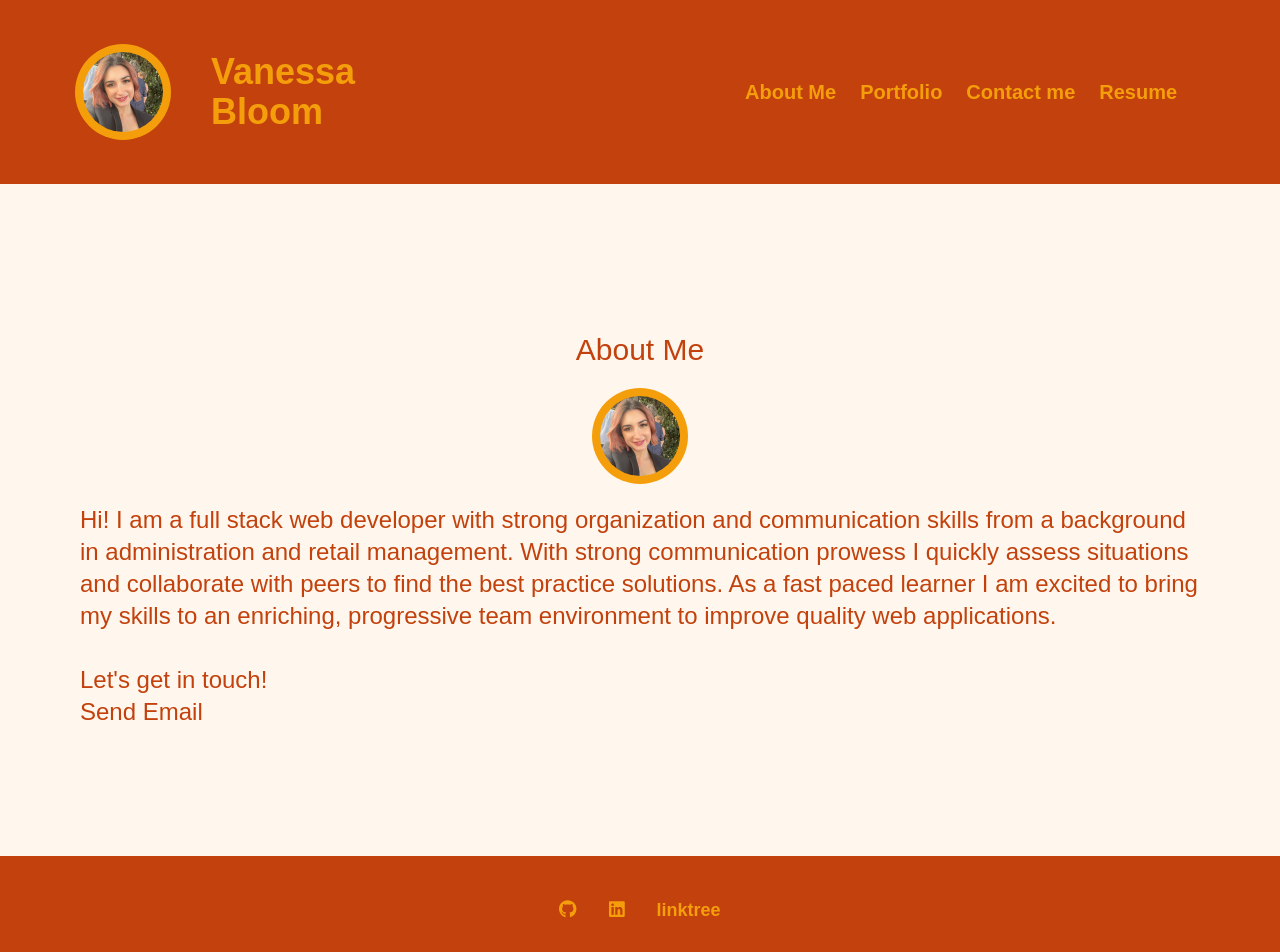
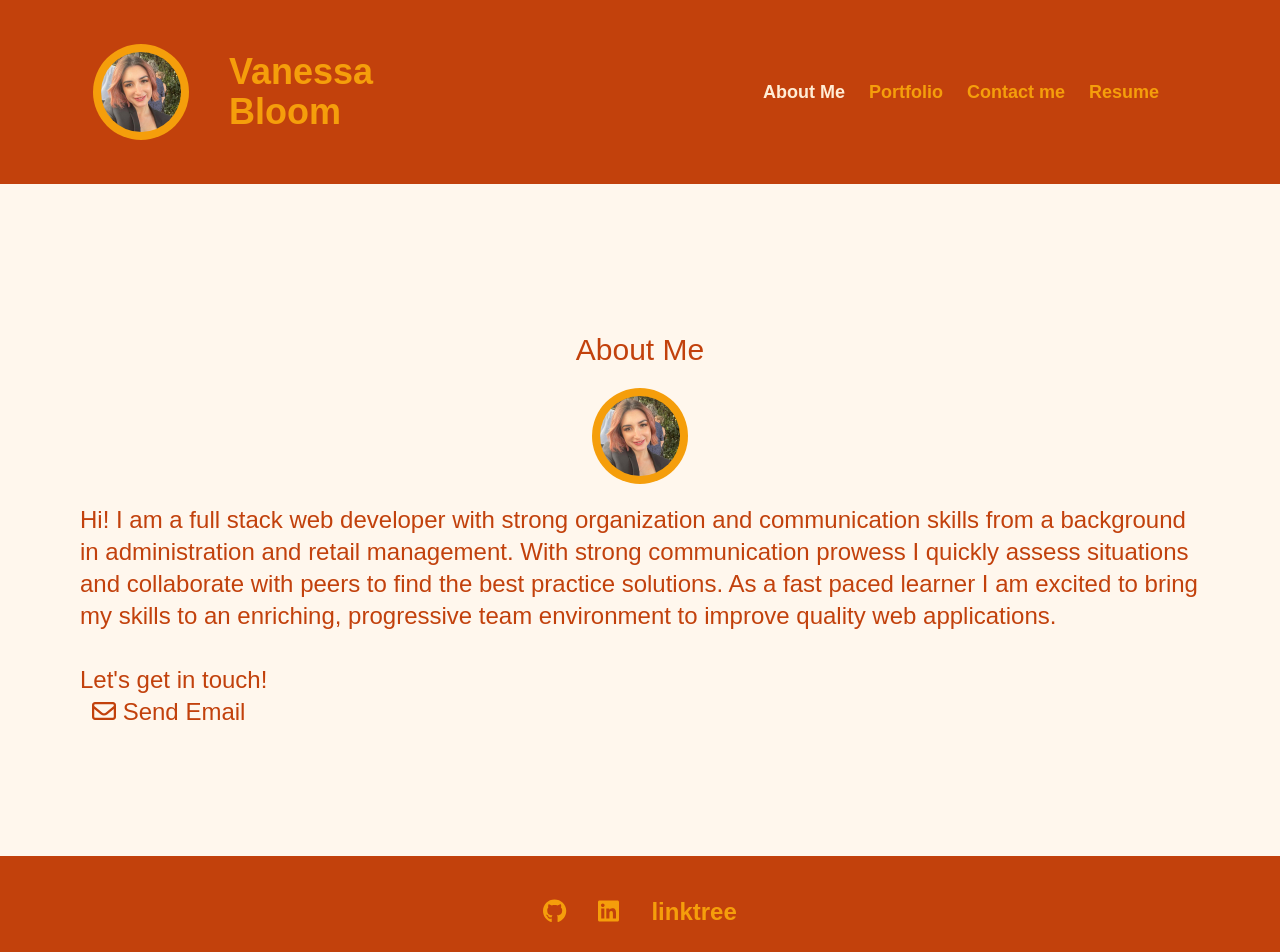
Before and after one commit to NessJade96/20-React-Portfolio, a React (Create React App) app: page / in a window 1280 px wide. Shown: the top 952 px of the page. Built offline with nearby package versions, Linux system fonts and the light colour scheme.

Commit message:
Form validation and active page indicators
Added the form validation on the Contact Me form and to highlight the navigation text when active on that page.

```diff
--- a/src/components/Footer.js
+++ b/src/components/Footer.js
@@ -6,9 +6,9 @@ import {faGithub, faLinkedin} from '@fortawesome/free-brands-svg-icons';
 
 export default function Footer() {
 	return (
-		<footer class="flex flex-col w-full p-10 text-lg font-bold text-center bg-orange-700 place-items-center text-amber-500">
+		<footer class="flex flex-col w-full p-10 text-2xl font-bold text-center bg-orange-700 place-items-center text-amber-500">
 			<ul class="md:flex-row md:flex">
-				<li class="md:px-4">
+				<li class="md:px-4 hover:text-orange-100">
 					<a
 						target="_blank"
 						href="https://github.com/NessJade96"
@@ -17,7 +17,7 @@ export default function Footer() {
 						<FontAwesomeIcon icon={faGithub} />
 					</a>
 				</li>
-				<li class="md:px-4">
+				<li class="md:px-4 hover:text-orange-100">
 					<a
 						href="https://www.linkedin.com/in/vanessa-bloom-8411b0238/"
 						target="_blank"
@@ -26,7 +26,7 @@ export default function Footer() {
 						<FontAwesomeIcon icon={faLinkedin} />
 					</a>
 				</li>
-				<li class="md:px-4">
+				<li class="md:px-4 hover:text-orange-100">
 					<a
 						href="https://linktr.ee/Vanessa.Jade"
 						target="_blank"
--- a/src/components/Navigation.js
+++ b/src/components/Navigation.js
@@ -1,44 +1,45 @@
 import React from 'react';
 
 export default function Navigation({currentPage, handlePageChange}) {
+	console.log(
+		'🚀 ~ file: Navigation.js ~ line 11 ~ Navigation ~ currentPage',
+		currentPage,
+		currentPage === 'About'
+	);
 	return (
-		<ul class="flex flex-col w-full px-4 xl:text-xl place-items-center md:flex-row md:justify-end">
-			<li class="px-3">
+		<ul class="flex flex-col w-full px-4  place-items-center md:flex-row md:justify-end">
+			<li class="px-3 hover:text-orange-100 ">
 				<a
 					href="#about"
 					onClick={() => handlePageChange('About')}
-					className={currentPage === 'About' ? 'nav-link active' : 'nav-link'}
+					className={currentPage === 'About' ? 'text-orange-100' : ''}
 				>
 					About Me
 				</a>
 			</li>
-			<li class="px-3">
+			<li class="px-3 hover:text-orange-100">
 				<a
 					href="#portfolio"
 					onClick={() => handlePageChange('Portfolio')}
-					className={
-						currentPage === 'Portfolio' ? 'nav-link active' : 'nav-link'
-					}
+					className={currentPage === 'Portfolio' ? 'text-orange-100' : ''}
 				>
 					Portfolio
 				</a>
 			</li>
-			<li class="px-3">
+			<li class="px-3 hover:text-orange-100">
 				<a
 					href="#contact"
 					onClick={() => handlePageChange('ContactMe')}
-					className={
-						currentPage === 'ContactMe' ? 'nav-link active' : 'nav-link'
-					}
+					className={currentPage === 'ContactMe' ? 'text-orange-100' : ''}
 				>
 					Contact me
 				</a>
 			</li>
-			<li class="px-3">
+			<li class="px-3 hover:text-orange-100">
 				<a
 					href="#resume"
 					onClick={() => handlePageChange('Resume')}
-					className={currentPage === 'Resume' ? 'nav-link active' : 'nav-link'}
+					className={currentPage === 'Resume' ? 'text-orange-100' : ''}
 				>
 					Resume
 				</a>
--- a/src/components/Project.js
+++ b/src/components/Project.js
@@ -68,17 +68,19 @@ export default function Project() {
 			{projects.map((project) => (
 				<article class="py-3" key={project.id}>
 					<div class="flex flex-col items-center ">
-						<div class="justify-center w-4/5 border-2 aspect-video border-amber-600">
-							<img
-								src={project.src}
-								alt={project.alt}
-								class="object-fill hover:opacity-40 "
-							/>
+						<div class="justify-center w-4/5 border-2 aspect-video border-amber-600 ">
+							<a target="_blank" href={project.hrefDeploy} rel="noreferrer">
+								<img
+									src={project.src}
+									alt={project.alt}
+									class="object-fill hover:opacity-40 "
+								/>
+							</a>
 						</div>
 						<div class="flex px-3">
 							<a
 								target="_blank"
-								class="px-3"
+								class="px-3 my-1 hover:bg-amber-600 rounded hover:text-orange-50"
 								href={project.hrefDeploy}
 								rel="noreferrer"
 							>
@@ -86,7 +88,7 @@ export default function Project() {
 							</a>
 							<a
 								target="_blank"
-								class="px-3"
+								class="px-3 my-1 hover:bg-amber-600 rounded hover:text-orange-50"
 								href={project.hrefGithub}
 								rel="noreferrer"
 							>
--- a/src/components/pages/About.js
+++ b/src/components/pages/About.js
@@ -1,5 +1,7 @@
 import React from 'react';
 import profilePic from '../../assets/profilepic.jpg';
+import {FontAwesomeIcon} from '@fortawesome/react-fontawesome';
+import {faEnvelope} from '@fortawesome/free-regular-svg-icons';
 
 export default function About() {
 	return (
@@ -24,8 +26,11 @@ export default function About() {
 				applications. <br />
 				<br />
 				Let's get in touch! <br />
-				<a href="mailto: ness.jade@outlook.com">
-					<i class="fa fa-envelope" aria-hidden="true"></i> Send Email
+				<a
+					class="px-3 my-1 hover:bg-amber-600 rounded hover:text-orange-50"
+					href="mailto: ness.jade@outlook.com"
+				>
+					<FontAwesomeIcon icon={faEnvelope} /> Send Email
 				</a>
 			</p>
 		</main>
--- a/src/components/pages/ContactMe.js
+++ b/src/components/pages/ContactMe.js
@@ -1,13 +1,70 @@
-import React from 'react';
+import {React, useState} from 'react';
+import {FontAwesomeIcon} from '@fortawesome/react-fontawesome';
+import {faEnvelope} from '@fortawesome/free-regular-svg-icons';
+// imports a helper function that will check if the email is valid
+import {validateEmail} from '../../utils/helpers';
 
 export default function ContactMe() {
+	// Create state variables for the fields in the form
+	// We are also setting their initial values to an empty string
+	const [email, setEmail] = useState('');
+	const [name, setName] = useState('');
+	const [message, setMessage] = useState('');
+	const [errorMessage, setErrorMessage] = useState('');
+
+	const handleInputChange = (e) => {
+		// Getting the value and name of the input which triggered the change
+		const {target} = e;
+		const inputType = target.name;
+		const inputValue = target.value;
+
+		// Based on the input type, we set the state of either email, name, or message
+		if (inputType === 'email') {
+			setEmail(inputValue);
+		} else if (inputType === 'name') {
+			setName(inputValue);
+		} else {
+			setMessage(inputValue);
+		}
+	};
+
+	const handleFormSubmit = (e) => {
+		// Preventing the default behavior of the form submit (which is to refresh the page)
+		e.preventDefault();
+
+		// First we check to see if the email is not valid or if the name is empty. If so we set an error message to be displayed on the page.
+
+		if (!name) {
+			setErrorMessage('Please enter your name');
+			// We want to exit out of this code block if something is wrong so that the user can correct it
+			return;
+		}
+		if (!validateEmail(email)) {
+			setErrorMessage('Please enter a valid email address');
+			return;
+		}
+
+		if (!message) {
+			setErrorMessage('Please enter a message to Vanessa');
+			// We want to exit out of this code block if something is wrong so that the user can correct it
+			return;
+		}
+
+		// If everything goes according to plan, we want to clear out the input.
+		setMessage('');
+		setName('');
+		setEmail('');
+	};
+
 	return (
 		<main class="ml-auto mr-auto 2xl:max-w-7xl ">
-			{/* eslint-disable-next-line jsx-a11y/anchor-has-content*/}
 			<h2 class="py-5 text-2xl text-center xl:text-3xl">
-				Contact Me{' '}
-				<a href="mailto: ness.jade@outlook.com">
-					<i class="fa fa-envelope" aria-hidden="true"></i>
+				Contact Me
+				<a
+					class="hover:bg-orange-100 rounded px-5"
+					href="mailto: ness.jade@outlook.com"
+				>
+					<FontAwesomeIcon icon={faEnvelope} />
 				</a>
 			</h2>
 			<form
@@ -16,12 +73,22 @@ export default function ContactMe() {
 			>
 				<p class="p-3 ">
 					Name:
-					<input required class="block border-2 border-amber-600" type="text" />
+					<input
+						name="name"
+						required
+						value={name}
+						onChange={handleInputChange}
+						class="block border-2 border-amber-600"
+						type="text"
+					/>
 				</p>
 				<p class="p-3">
 					Email address:
 					<input
 						required
+						name="email"
+						value={email}
+						onChange={handleInputChange}
 						class="block border-2 border-amber-600"
 						type="email"
 					/>
@@ -30,6 +97,9 @@ export default function ContactMe() {
 					Message:
 					<textarea
 						required
+						name="message"
+						value={message}
+						onChange={handleInputChange}
 						class="block max-w-full border-2 border-amber-600 placeholder:text-amber-500"
 						placeholder="Write your message here"
 						type="textarea"
@@ -37,7 +107,17 @@ export default function ContactMe() {
 						cols="50"
 					></textarea>
 				</p>
-				<input class="p-3 text-lg font-bold" type="submit" value="Submit" />
+				{errorMessage && (
+					<div>
+						<p className="px-3 error-text">{errorMessage}</p>
+					</div>
+				)}
+				<input
+					class="m-3 py-2 hover:bg-orange-100 px-4 rounded text-lg font-bold border-2 border-amber-600"
+					type="submit"
+					value="Submit"
+					onClick={handleFormSubmit}
+				/>
 			</form>
 		</main>
 	);
--- a/src/components/pages/Resume.js
+++ b/src/components/pages/Resume.js
@@ -6,13 +6,17 @@ export default function Resume() {
 			<h2 class="py-5 text-2xl text-center xl:text-3xl">Resume</h2>
 			<div class="px-5 py-2 md:px-10 md:py-5 lx:py-10 xl:px-20">
 				<p class="mx-5">
-					Download my{' '}
-					<a href="../assets/resume.pdf" download="Vanessa_Bloom_Resume">
+					Download my
+					<a
+						class="px-2 my-1 hover:bg-amber-600 rounded hover:text-orange-50"
+						href="../assets/resume.pdf"
+						download="Vanessa_Bloom_Resume"
+					>
 						resume
 					</a>
 				</p>
 				<article class="flex flex-col justify-center md:flex-row">
-					<ul class="py-3 md:px-12">
+					<ul class="py-3 md:px-12 md:py-20">
 						<h3 class="px-5 text-2xl xl:text-3xl">Frontend</h3>
 						<li>- HTML</li>
 						<li>- CSS</li>
@@ -22,7 +26,7 @@ export default function Resume() {
 						<li>- JQuery</li>
 						<li>- Responsive Design</li>
 					</ul>
-					<ul class="py-3 md:px-12">
+					<ul class="py-3 md:px-12 md:py-20 ">
 						<h3 class="px-5 text-2xl xl:text-3xl">Backend</h3>
 						<li>- APIs</li>
 						<li>- Node</li>
--- /dev/null
+++ b/src/utils/helpers.js
@@ -0,0 +1,5 @@
+export function validateEmail(email) {
+	const re =
+		/^(([^<>()[\]\\.,;:\s@"]+(\.[^<>()[\]\\.,;:\s@"]+)*)|(".+"))@((\[[0-9]{1,3}\.[0-9]{1,3}\.[0-9]{1,3}\.[0-9]{1,3}\])|(([a-zA-Z\-0-9]+\.)+[a-zA-Z]{2,}))$/;
+	return re.test(String(email).toLowerCase());
+}
```
Also changed, not shown: 1 other file (tests, documents, lock files or other folders).
